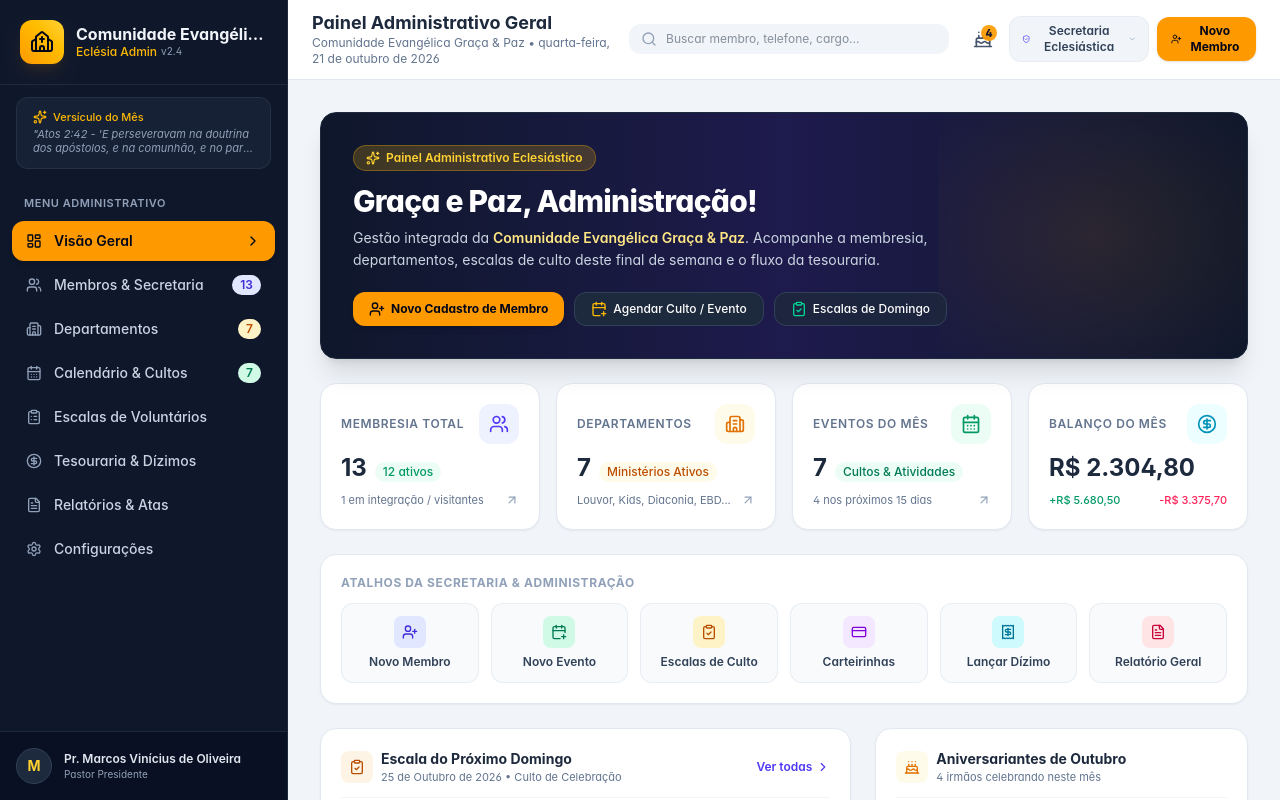
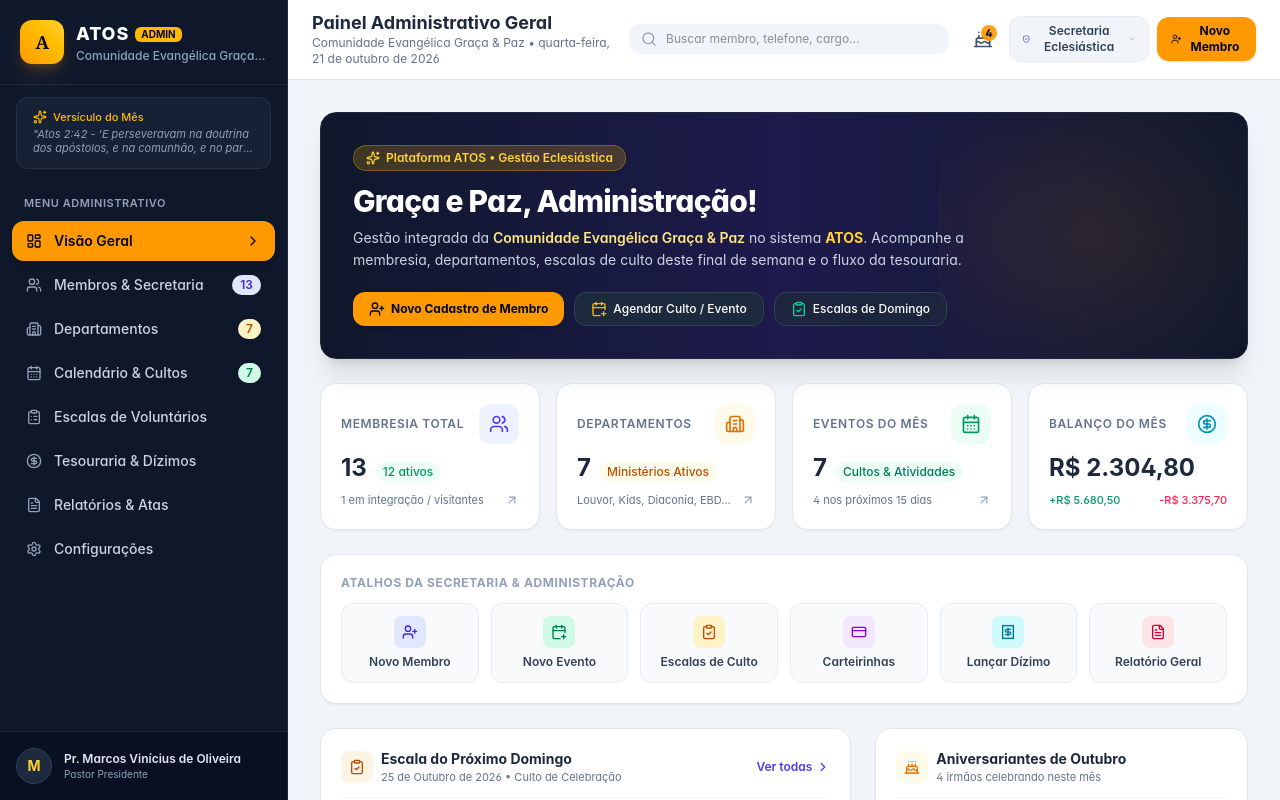
Before and after one commit to projetospen/projeto_atos, a React (Vite) app: page / in a window 1280 px wide. Shown: the top 800 px of the page. Built offline with nearby package versions, Linux system fonts and the light colour scheme.

Commit message:
refactor: rename application to ATOS
Update branding across the entire interface, documentation, and file identifiers from Eclésia to ATOS.

```diff
--- a/index.html
+++ b/index.html
@@ -3,10 +3,10 @@
   <head>
     <meta charset="UTF-8" />
     <meta name="viewport" content="width=device-width, initial-scale=1.0" />
-    <title>Eclésia Admin - Gestão Eclesiástica Integrada</title>
-    <meta name="description" content="Sistema completo de administração eclesiástica para gestão de membros, departamentos, calendário de eventos, escalas de ministério e relatórios pastorais." />
-    <meta property="og:title" content="Eclésia Admin - Gestão Eclesiástica Integrada" />
-    <meta property="og:description" content="Sistema completo de administração eclesiástica para gestão de membros, departamentos, calendário de eventos, escalas de ministério e relatórios pastorais." />
+    <title>ATOS - Gestão Eclesiástica Integrada</title>
+    <meta name="description" content="ATOS - Sistema completo de administração eclesiástica para gestão de membros, departamentos, calendário de eventos, escalas de ministério e relatórios pastorais." />
+    <meta property="og:title" content="ATOS - Gestão Eclesiástica Integrada" />
+    <meta property="og:description" content="ATOS - Sistema completo de administração eclesiástica para gestão de membros, departamentos, calendário de eventos, escalas de ministério e relatórios pastorais." />
     <meta property="og:type" content="website" />
     <meta name="twitter:card" content="summary_large_image" />
   </head>
--- a/src/components/calendar/CalendarView.tsx
+++ b/src/components/calendar/CalendarView.tsx
@@ -123,7 +123,7 @@ export const CalendarView: React.FC = () => {
 
   // Generate .ics calendar file for download
   const handleExportICS = () => {
-    let icsContent = "BEGIN:VCALENDAR\nVERSION:2.0\nPRODID:-//Eclesia Admin//PT\n";
+    let icsContent = "BEGIN:VCALENDAR\nVERSION:2.0\nPRODID:-//ATOS Admin//PT\n";
     filteredEvents.forEach(e => {
       const dStart = e.startDate.replace(/-/g, '') + 'T' + e.startTime.replace(/:/g, '') + '00';
       const endTimeFormatted = e.endTime ? e.endTime.replace(/:/g, '') + '00' : '220000';
--- a/src/components/common/MemberCardModal.tsx
+++ b/src/components/common/MemberCardModal.tsx
@@ -82,7 +82,7 @@ export const MemberCardModal: React.FC<MemberCardModalProps> = ({
                 </div>
               </div>
               <span className="text-[10px] font-mono px-2 py-0.5 rounded bg-amber-400/20 text-amber-300 border border-amber-400/40">
-                REG: {member.id.replace('mem-', 'ECL-')}
+                REG: {member.id.replace('mem-', 'ATOS-')}
               </span>
             </div>
 
--- a/src/components/dashboard/DashboardView.tsx
+++ b/src/components/dashboard/DashboardView.tsx
@@ -91,13 +91,13 @@ export const DashboardView: React.FC<DashboardViewProps> = ({
         <div className="relative z-10 max-w-2xl">
           <div className="inline-flex items-center gap-1.5 px-3 py-1 rounded-full bg-amber-400/20 text-amber-300 text-xs font-semibold mb-3 border border-amber-400/30">
             <Sparkles className="w-3.5 h-3.5 text-amber-300" />
-            <span>Painel Administrativo Eclesiástico</span>
+            <span>Plataforma ATOS • Gestão Eclesiástica</span>
           </div>
           <h1 className="text-2xl sm:text-3xl font-extrabold text-white tracking-tight">
             Graça e Paz, Administração!
           </h1>
           <p className="mt-2 text-sm text-slate-300 leading-relaxed">
-            Gestão integrada da <span className="font-semibold text-amber-200">{churchProfile.name}</span>. Acompanhe a membresia, departamentos, escalas de culto deste final de semana e o fluxo da tesouraria.
+            Gestão integrada da <span className="font-semibold text-amber-200">{churchProfile.name}</span> no sistema <strong className="text-amber-300">ATOS</strong>. Acompanhe a membresia, departamentos, escalas de culto deste final de semana e o fluxo da tesouraria.
           </p>
           <div className="mt-5 flex flex-wrap gap-2.5">
             <button
--- a/src/components/layout/Header.tsx
+++ b/src/components/layout/Header.tsx
@@ -57,7 +57,7 @@ export const Header: React.FC<HeaderProps> = ({ onToggleSidebar, onOpenQuickMemb
       case 'financeiro': return 'Tesouraria & Livro Caixa';
       case 'relatorios': return 'Relatórios Estatísticos & Atas';
       case 'configuracoes': return 'Configurações da Igreja & Backup';
-      default: return 'Eclésia Admin';
+      default: return 'ATOS';
     }
   };
 
--- a/src/components/layout/Sidebar.tsx
+++ b/src/components/layout/Sidebar.tsx
@@ -72,16 +72,16 @@ export const Sidebar: React.FC<SidebarProps> = ({ isOpen, onClose }) => {
       `}>
         {/* Brand / Church Header */}
         <div className="p-5 border-b border-slate-800 flex items-center gap-3">
-          <div className="w-11 h-11 rounded-xl bg-gradient-to-tr from-amber-500 to-amber-300 text-slate-950 flex items-center justify-center font-black shadow-lg shadow-amber-500/10">
-            <Church className="w-6 h-6 text-slate-950" />
+          <div className="w-11 h-11 rounded-xl bg-gradient-to-tr from-amber-500 to-amber-300 text-slate-950 flex items-center justify-center font-black shadow-lg shadow-amber-500/20">
+            <span className="font-black text-lg tracking-tight text-slate-950 font-serif">A</span>
           </div>
           <div className="min-w-0 flex-1">
-            <h1 className="font-bold text-slate-100 text-base leading-tight truncate">
+            <div className="flex items-center gap-1.5">
+              <span className="font-extrabold text-white text-lg tracking-wider">ATOS</span>
+              <span className="text-[10px] bg-amber-400 text-slate-950 font-bold px-1.5 py-0.2 rounded-md">ADMIN</span>
+            </div>
+            <p className="text-xs text-slate-400 font-medium truncate">
               {churchProfile.name}
-            </h1>
-            <p className="text-xs text-amber-400 font-medium truncate flex items-center gap-1">
-              <span>Eclésia Admin</span>
-              <span className="text-[10px] text-slate-400 font-normal">v2.4</span>
             </p>
           </div>
         </div>
--- a/src/context/ChurchContext.tsx
+++ b/src/context/ChurchContext.tsx
@@ -287,7 +287,7 @@ export const ChurchProvider: React.FC<{ children: React.ReactNode }> = ({ childr
     const url = URL.createObjectURL(blob);
     const a = document.createElement('a');
     a.href = url;
-    a.download = `backup_eclesia_${new Date().toISOString().split('T')[0]}.json`;
+    a.download = `backup_atos_${new Date().toISOString().split('T')[0]}.json`;
     a.click();
     URL.revokeObjectURL(url);
   };
--- a/src/data/mockData.ts
+++ b/src/data/mockData.ts
@@ -56,7 +56,7 @@ export const initialDepartments: Department[] = [
   },
   {
     id: "dep-3",
-    name: "Eclésia Kids (Infantil)",
+    name: "ATOS Kids (Infantil)",
     slug: "infantil",
     description: "Evangelização e ensino bíblico lúdico e seguro para crianças de 0 a 11 anos.",
     iconName: "Baby",
```
